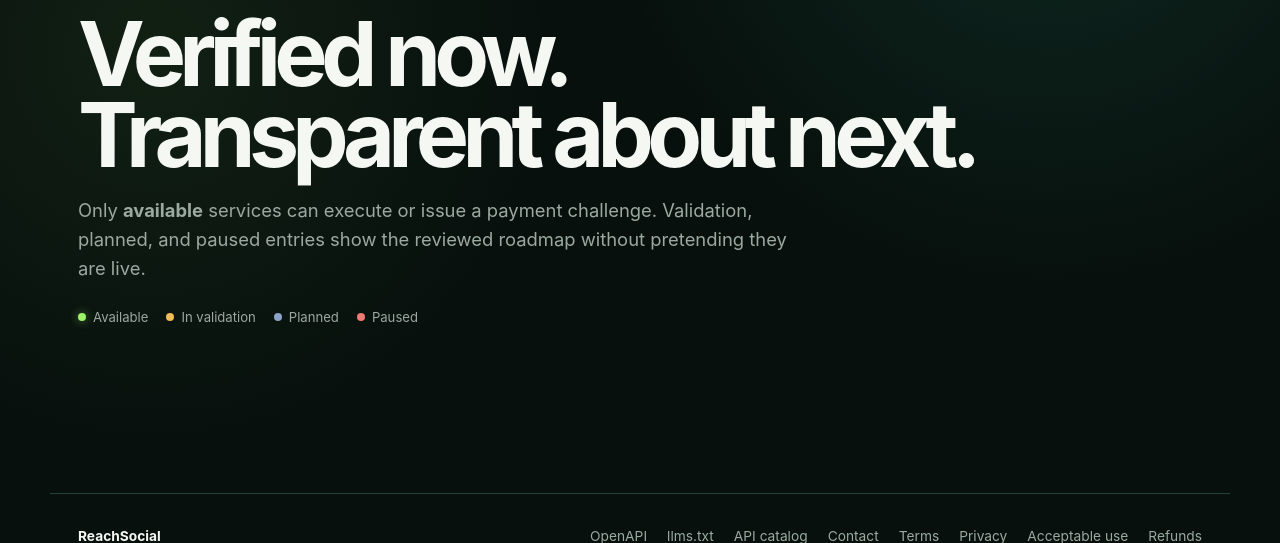
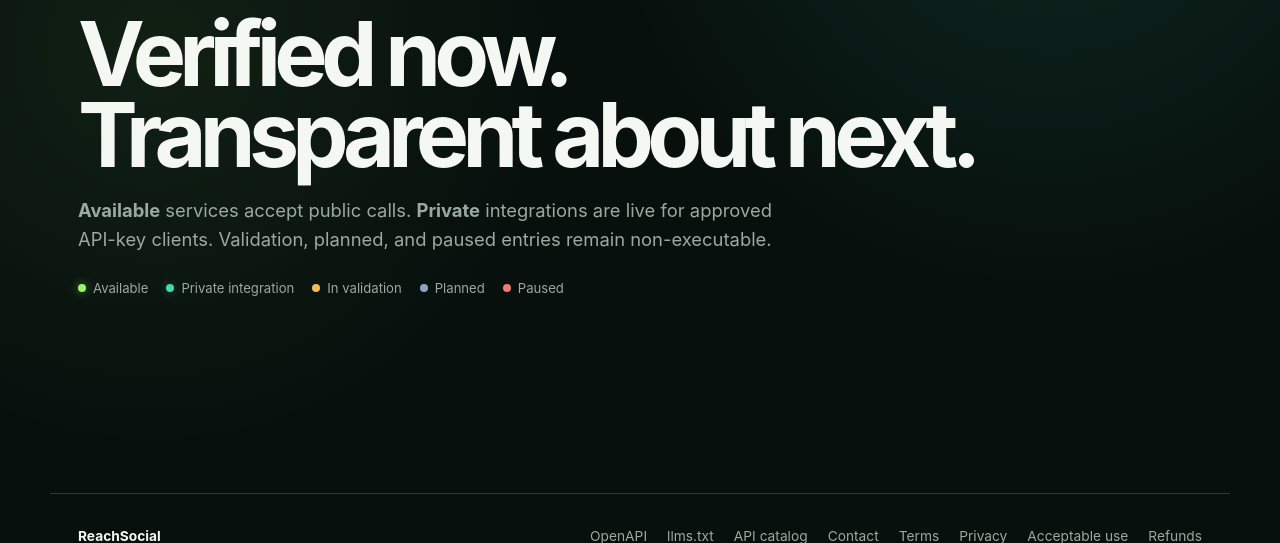
Before and after one commit to artiehinz/reachsocial, a FastAPI app: template templates/catalog.html in a window 1280 px wide. Shown: the part 185-728 px from the top of the page. Run offline with FastAPI, Linux system fonts and the light colour scheme; the template is opened without the code that fills it, so the values that code supplies are empty; parts of the project's set-up code (start-up, migrations or seed data) failed here and were passed over.

Commit message:
Mark person news as active private integration

```diff
--- a/config/services.yaml
+++ b/config/services.yaml
@@ -10,7 +10,7 @@ services:
     provider: {name: gdelt, route: https://api.gdeltproject.org/api/v2/doc/doc, method: GET}
     enabled: true
     public: false
-    catalog_status: validation
+    catalog_status: private
     timeout_seconds: 20
     retries: 0
     cache_ttl_seconds: 21600
--- a/src/reachsocial/api.py
+++ b/src/reachsocial/api.py
@@ -73,6 +73,7 @@ def service_summary(
     }
     if include_unavailable:
         value["availability_note"] = {
+            "private": "Active for approved API-key clients; anonymous execution is disabled.",
             "validation": "Provider contract or cost validation is still in progress.",
             "planned": "This service is on the reviewed expansion roadmap.",
             "paused": "This service is paused until an acceptable provider contract is available.",
@@ -369,6 +370,7 @@ def public_catalog(catalog: Catalog = Depends(get_catalog)) -> dict[str, Any]:
         "schema_version": "1.0",
         "summary": {
             "available": sum(item["status"] == "available" for item in services),
+            "private": sum(item["status"] == "private" for item in services),
             "validation": sum(item["status"] == "validation" for item in services),
             "planned": sum(item["status"] == "planned" for item in services),
             "paused": sum(item["status"] == "paused" for item in services),
--- a/src/reachsocial/catalog.py
+++ b/src/reachsocial/catalog.py
@@ -49,7 +49,7 @@ class ServiceDefinition(BaseModel):
     cost_verified: bool = False
     price_cents: int = Field(default=5, ge=0)
     docs: str = ""
-    catalog_status: Literal["available", "validation", "planned", "paused"] | None = None
+    catalog_status: Literal["available", "private", "validation", "planned", "paused"] | None = None
 
     @model_validator(mode="after")
     def validate_release_safety(self) -> ServiceDefinition:
@@ -57,6 +57,8 @@ class ServiceDefinition(BaseModel):
             raise ValueError("A public service must also be enabled")
         if self.catalog_status == "available" and not (self.enabled and self.public):
             raise ValueError("An available catalog service must be enabled and public")
+        if self.catalog_status == "private" and (not self.enabled or self.public):
+            raise ValueError("A private catalog service must be enabled and non-public")
         if self.enabled and self.public and self.catalog_status not in {None, "available"}:
             raise ValueError("An enabled public service must have available catalog status")
         if self.provider.name == "apify" and self.enabled:
@@ -94,7 +96,7 @@ class ServiceDefinition(BaseModel):
         return self.execution == "async"
 
     @property
-    def status(self) -> Literal["available", "validation", "planned", "paused"]:
+    def status(self) -> Literal["available", "private", "validation", "planned", "paused"]:
         if self.enabled and self.public:
             return "available"
         return self.catalog_status or "planned"
--- a/static/site.css
+++ b/static/site.css
@@ -76,6 +76,7 @@ article p { color: var(--muted); }
 .mini-statuses { display: flex; gap: 6px; margin-top: 17px; }
 .dot { display: inline-block; width: 8px; height: 8px; border-radius: 50%; background: #66726e; }
 .dot.available { background: var(--accent); box-shadow: 0 0 10px rgba(156, 242, 104, .5); }
+.dot.private { background: var(--accent-2); box-shadow: 0 0 10px rgba(72, 215, 176, .35); }
 .dot.validation { background: var(--warning); }
 .dot.planned { background: #8ca3c7; }
 .dot.paused { background: var(--danger); }
@@ -100,6 +101,7 @@ article p { color: var(--muted); }
 .card-top { display: flex; justify-content: space-between; align-items: center; gap: 12px; }
 .status { display: inline-block; padding: 4px 9px; border-radius: 999px; font-size: .68rem; font-weight: 800; text-transform: uppercase; letter-spacing: .04em; }
 .status.available { background: rgba(77, 153, 67, .24); color: var(--accent); }
+.status.private { background: rgba(72, 215, 176, .16); color: var(--accent-2); }
 .status.validation { background: rgba(207, 144, 42, .18); color: #ffd17e; }
 .status.planned { background: rgba(86, 119, 165, .22); color: #b9d3fa; }
 .status.paused { background: rgba(174, 72, 66, .2); color: #ffaaa4; }
--- a/templates/catalog.html
+++ b/templates/catalog.html
@@ -1,8 +1,8 @@
 {% extends "base.html" %}
 {% block title %}Service catalog — ReachSocial{% endblock %}
 {% block content %}
-<section class="page-intro"><p class="eyebrow">SERVICE CATALOG</p><h1>Verified now. Transparent about next.</h1><p>Only <strong>available</strong> services can execute or issue a payment challenge. Validation, planned, and paused entries show the reviewed roadmap without pretending they are live.</p><div class="legend"><span><i class="dot available"></i>Available</span><span><i class="dot validation"></i>In validation</span><span><i class="dot planned"></i>Planned</span><span><i class="dot paused"></i>Paused</span></div></section>
+<section class="page-intro"><p class="eyebrow">SERVICE CATALOG</p><h1>Verified now. Transparent about next.</h1><p><strong>Available</strong> services accept public calls. <strong>Private</strong> integrations are live for approved API-key clients. Validation, planned, and paused entries remain non-executable.</p><div class="legend"><span><i class="dot available"></i>Available</span><span><i class="dot private"></i>Private integration</span><span><i class="dot validation"></i>In validation</span><span><i class="dot planned"></i>Planned</span><span><i class="dot paused"></i>Paused</span></div></section>
 {% for platform, services in catalog.discoverable_services()|groupby('platform') %}
-<section class="catalog-group"><div class="section-heading"><div><p class="eyebrow">PLATFORM</p><h2>{{ platform }}</h2></div><span>{{ services|length }} service{{ '' if services|length == 1 else 's' }}</span></div><div class="cards service-cards">{% for service in services %}<article><div class="card-top"><p class="status {{ service.status }}">{{ {'available':'Available','validation':'In validation','planned':'Planned','paused':'Paused'}[service.status] }}</p><p class="eyebrow">{{ service.execution }}</p></div><h3><a href="/services/{{ service.id }}">{{ service.title }}</a></h3><p>{{ service.description }}</p>{% if service.status == 'available' %}<p class="price">${{ '%.2f'|format(service.price_cents / 100) }} / {{ 'job' if service.is_async else 'call' }}</p>{% else %}<p class="muted">No public price or execution until validation passes.</p>{% endif %}</article>{% endfor %}</div></section>
+<section class="catalog-group"><div class="section-heading"><div><p class="eyebrow">PLATFORM</p><h2>{{ platform }}</h2></div><span>{{ services|length }} service{{ '' if services|length == 1 else 's' }}</span></div><div class="cards service-cards">{% for service in services %}<article><div class="card-top"><p class="status {{ service.status }}">{{ {'available':'Available','private':'Private integration','validation':'In validation','planned':'Planned','paused':'Paused'}[service.status] }}</p><p class="eyebrow">{{ service.execution }}</p></div><h3><a href="/services/{{ service.id }}">{{ service.title }}</a></h3><p>{{ service.description }}</p>{% if service.status == 'available' %}<p class="price">${{ '%.2f'|format(service.price_cents / 100) }} / {{ 'job' if service.is_async else 'call' }}</p>{% elif service.status == 'private' %}<p class="muted">Active for approved API-key clients.</p>{% else %}<p class="muted">No public price or execution until validation passes.</p>{% endif %}</article>{% endfor %}</div></section>
 {% endfor %}
 {% endblock %}
--- a/templates/service.html
+++ b/templates/service.html
@@ -1,11 +1,11 @@
 {% extends "base.html" %}
 {% block title %}{{ service.title }} — ReachSocial{% endblock %}
 {% block content %}
-<section class="page-intro"><p class="eyebrow">{{ service.platform|upper }} · {{ service.execution|upper }}</p><h1>{{ service.title }}</h1><p>{{ service.description }}</p><p class="status {{ service.status }}">{{ {'available':'Available on Base Sepolia','validation':'In provider and cost validation','planned':'On the expansion roadmap','paused':'Paused pending an acceptable provider'}[service.status] }}</p></section>
+<section class="page-intro"><p class="eyebrow">{{ service.platform|upper }} · {{ service.execution|upper }}</p><h1>{{ service.title }}</h1><p>{{ service.description }}</p><p class="status {{ service.status }}">{{ {'available':'Available on Base Sepolia','private':'Active private integration','validation':'In provider and cost validation','planned':'On the expansion roadmap','paused':'Paused pending an acceptable provider'}[service.status] }}</p></section>
 <section class="service-layout"><div><h2>Input contract</h2><div class="field-list">{% for field in service.input_fields %}<div><code>{{ field.name }}</code><p>{{ field.description }}{% if not field.required %} Optional.{% endif %}{% if field.default is not none %} Default: {{ field.default }}.{% endif %}{% if field.maximum is not none %} Maximum: {{ field.maximum }}.{% endif %}</p></div>{% endfor %}</div></div><aside><h2>Contract</h2><dl><dt>Service ID</dt><dd><code>{{ service.id }}</code></dd><dt>Execution</dt><dd>{{ service.execution }}</dd><dt>Response shape</dt><dd>{{ service.response_shape }}</dd><dt>Schema</dt><dd>1.0 / normalization v1</dd>{% if service.status == 'available' %}<dt>Public price</dt><dd>${{ '%.2f'|format(service.price_cents / 100) }} per {{ 'job' if service.is_async else 'call' }}</dd>{% endif %}</dl></aside></section>
 {% if service.status == 'available' %}<section><h2>Call the service</h2><p>{% if service.is_async %}Submit with <code>POST /v1/services/{{ service.id }}/jobs</code>, retain the returned job token when anonymous, and poll its status URL. Never repeat a pending paid POST.{% else %}Call <code>POST /v1/services/{{ service.id }}/execute</code> with an idempotency key.{% endif %}</p><pre><code>POST /v1/services/{{ service.id }}/{{ 'jobs' if service.is_async else 'execute' }}
 Content-Type: application/json
 Idempotency-Key: your-stable-request-id
 
-{"input":{"url":"https://example.com/public-resource"}}</code></pre><p>{{ service.docs }}</p></section>{% else %}<section class="notice"><h2>Not executable yet</h2><p>This entry is discoverable for planning only. It is excluded from <code>GET /v1/services</code>, cannot execute, and cannot issue an x402 payment challenge.</p></section>{% endif %}
+{"input":{"url":"https://example.com/public-resource"}}</code></pre><p>{{ service.docs }}</p></section>{% elif service.status == 'private' %}<section class="notice"><h2>Live for approved clients</h2><p>This service is active through scoped API-key access. It is excluded from anonymous execution and does not issue an x402 payment challenge.</p><p>{{ service.docs }}</p></section>{% else %}<section class="notice"><h2>Not executable yet</h2><p>This entry is discoverable for planning only. It is excluded from <code>GET /v1/services</code>, cannot execute, and cannot issue an x402 payment challenge.</p></section>{% endif %}
 {% endblock %}
```
Also changed, not shown: tests/test_app.py (+2 -1 lines), tests/test_catalog.py (+14 -1 lines).
